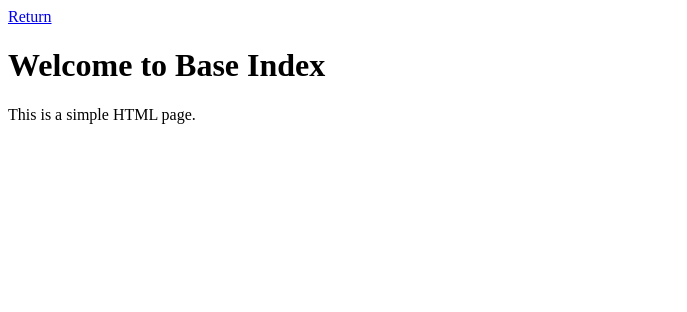
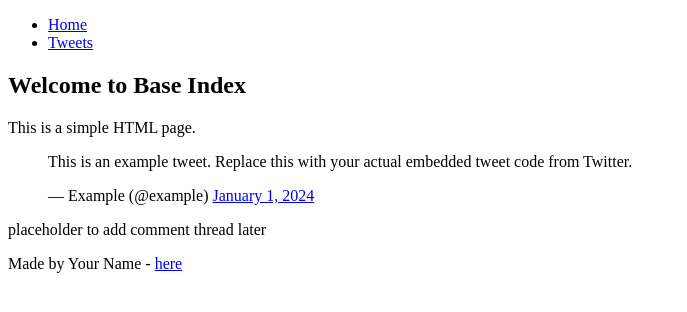
Before and after one commit to lleull/My_First_Portfolio, a plain HTML site: page html_basic/tweets.html in a window 1280 px wide. Shown: the whole page, without its empty margins (0-687 px from the left). Drawn offline with Linux system fonts and the light colour scheme.

Commit message:
issue fixed

```diff
--- a/html_basic/tweets.html
+++ b/html_basic/tweets.html
@@ -5,8 +5,31 @@
     <title>Base Index</title>
   </head>
   <body>
-    <a href="index.html"> Return </a>
-    <h1>Welcome to Base Index</h1>
-    <p>This is a simple HTML page.</p>
+    <header>
+      <ul>
+        <li><a href="index.html">Home</a></li>
+        <li><a href="tweets.html">Tweets</a></li>
+      </ul>
+    </header>
+    <main>
+      <article>
+        <h1>Welcome to Base Index</h1>
+        <p>This is a simple HTML page.</p>
+
+        <!-- Example of an embedded tweet -->
+        <blockquote class="twitter-tweet">
+          <p lang="en" dir="ltr">This is an example tweet. Replace this with your actual embedded tweet code from Twitter.</p>
+          &mdash; Example (@example)
+          <a href="https://twitter.com/example/status/123456789">January 1, 2024</a>
+        </blockquote>
+        <script async src="https://platform.twitter.com/widgets.js"></script>
+      </article>
+      <aside>
+        <p>placeholder to add comment thread later</p>
+      </aside>
+    </main>
+    <footer>
+      <p>Made by Your Name - <a href="https://github.com/yourusername" target="_blank">here</a></p>
+    </footer>
   </body>
 </html>
```
Also changed, not shown: html_basic/index.html (+16 -0 lines).
